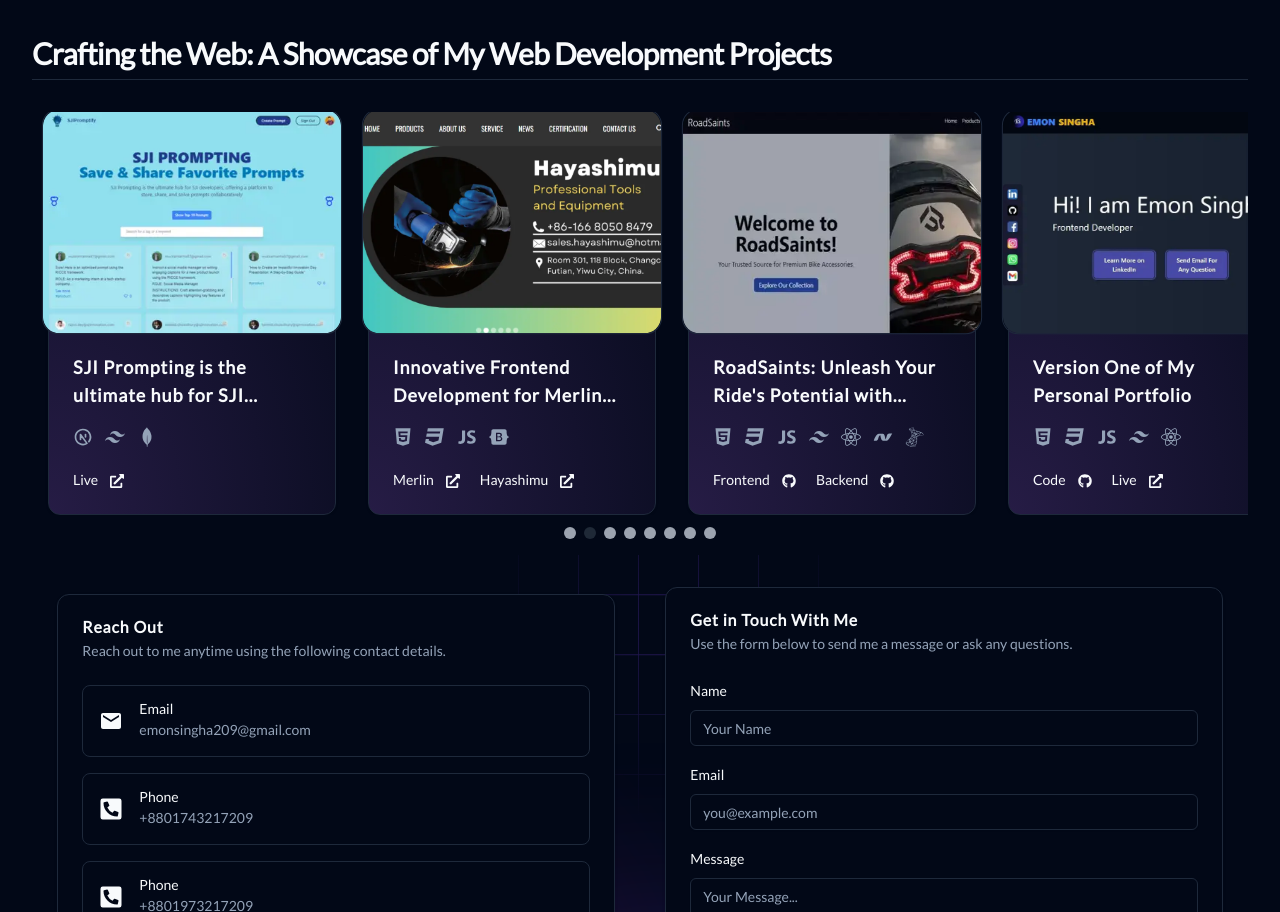
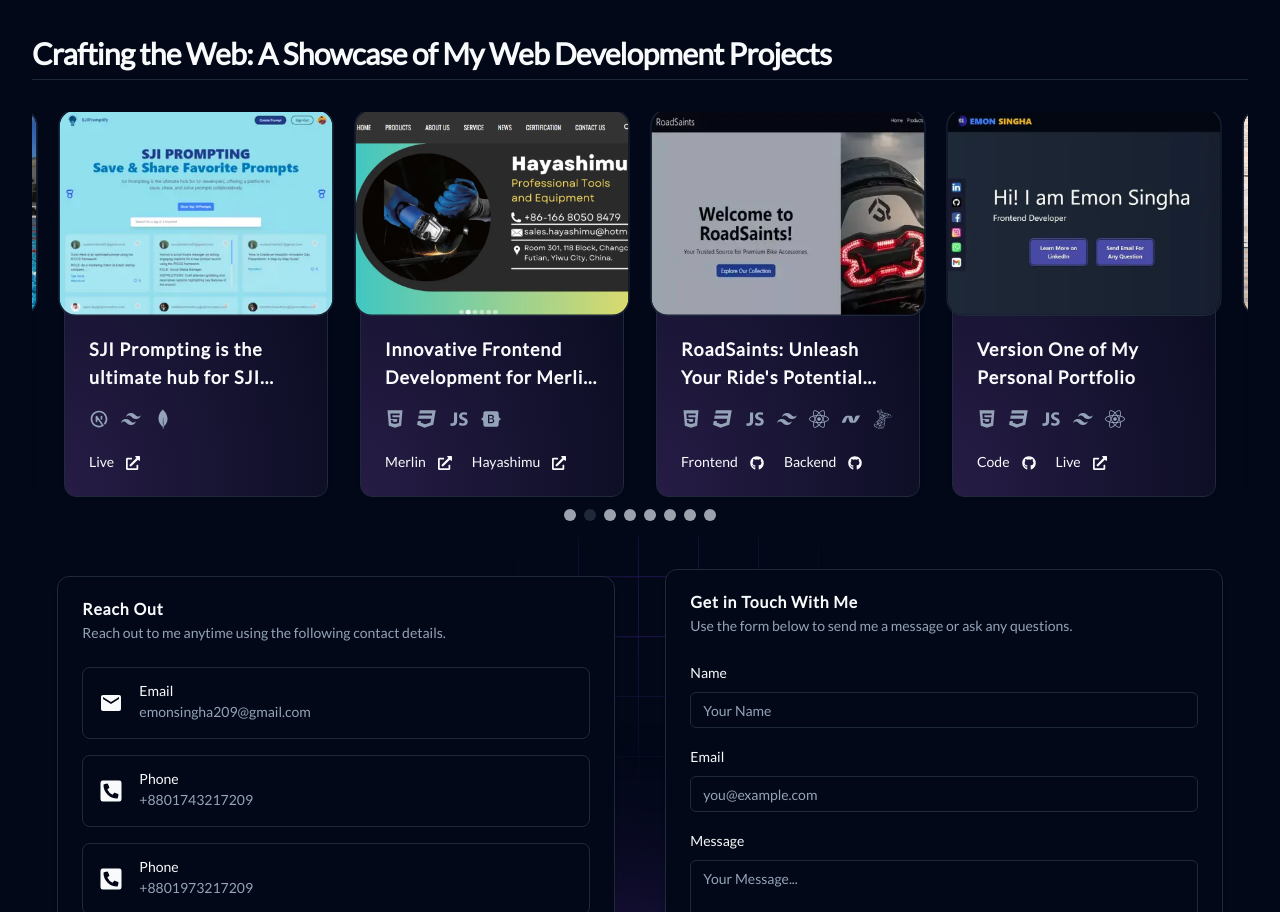
Before and after one commit to emonsingha209/NextJs-Tailwind-Portfolio, a Next.js app: page / in a window 1280 px wide. Shown: the part 2813-3725 px from the top of the page. Built offline with nearby package versions, Linux system fonts and the light colour scheme; no server answers.

Commit message:
bug fixed

```diff
--- a/app/loading.js
+++ b/app/loading.js
@@ -4,10 +4,10 @@
   return (
     <div className="flex flex-col-reverse flex-wrap items-center justify-center py-5 overflow-hidden md:py-10 lg:py-0 md:flex-row lg:h-[calc(100vh-64px)] h-full">
       <div className="flex flex-col w-full gap-4 pl-8 md:pr-4 md:w-7/12 lg:w-2/3">
-        <Skeleton className="w-1/3 h-6" />
-        <Skeleton className="w-2/3 h-6" />
-        <Skeleton className="w-full h-12" />
-        <Skeleton className="w-1/2 h-8" />
+        <Skeleton className="w-1/3 h-6 rounded-md" />
+        <Skeleton className="w-2/3 h-6 rounded-md" />
+        <Skeleton className="w-full h-12 rounded-md" />
+        <Skeleton className="w-1/2 h-8 rounded-md" />
       </div>
       <div className="w-full p-8 md:w-5/12 lg:w-1/3 aspect-square">
         <Skeleton className="relative grid w-full h-full p-8 rounded-full place-items-center" />
--- a/components/About.jsx
+++ b/components/About.jsx
@@ -166,7 +166,7 @@
       <div className="w-full mt-8 md:w-1/2 md:mt-0">
         <div
           ref={divRef}
-          className="sticky flex items-center justify-center  overflow-hidden"
+          className="sticky flex items-center justify-center overflow-hidden"
           style={{
             top: divHeight ? `calc(50% - ${divHeight}px + 32px)` : "80px",
           }}
@@ -223,7 +223,7 @@
                     </CardDescription>
                   </CardHeader>
                   <CardContent className="space-y-6">
-                    <div className="grid grid-cols-2 gap-3">
+                    <div className="grid grid-cols-1 xl:grid-cols-2 gap-3">
                       <Link
                         href="https://aamrainfotainment.com/"
                         className="space-y-2 group relative "
--- a/components/Project.jsx
+++ b/components/Project.jsx
@@ -76,8 +76,8 @@
               .slice()
               .reverse()
               .map((item, index) => (
-                <CarouselItem key={index}>
-                  <Card className="h-full dark:bg-cardBg w-72 transition-colors duration-1000 ease-primary hover:shadow-lg dark:hover:border-violet-500 hover:border-gray-300 group">
+                <CarouselItem key={index} className=" md:basis-1/2 lg:basis-1/3 xl:basis-1/4">
+                  <Card className="h-full dark:bg-cardBg transition-colors duration-1000 ease-primary hover:shadow-lg dark:hover:border-violet-500 hover:border-gray-300 group">
                     <div className="flex justify-center -translate-y-[1px]">
                       <div className="w-3/4">
                         <div className="w-full h-[1px] bg-gradient-to-r from-transparent via-violet-500 to-transparent"></div>
--- a/components/ui/carousel.jsx
+++ b/components/ui/carousel.jsx
@@ -133,7 +133,7 @@
         ref={ref}
         className={cn(
           "flex",
-          orientation === "horizontal" ? "mr-4" : "-mt-4 flex-col",
+          orientation === "horizontal" ? "mr-5 xs:mr-7 md:mr-8" : "-mt-4 flex-col",
           className
         )}
         {...props}
@@ -152,8 +152,8 @@
       role="group"
       aria-roledescription="slide"
       className={cn(
-        "w-full",
-        orientation === "horizontal" ? "px-4" : "pt-4",
+        "min-w-0 shrink-0 grow-0 basis-full",
+        orientation === "horizontal" ? "pl-5 xs:pl-7 md:pl-8" : "pt-4",
         className
       )}
       {...props}
```
